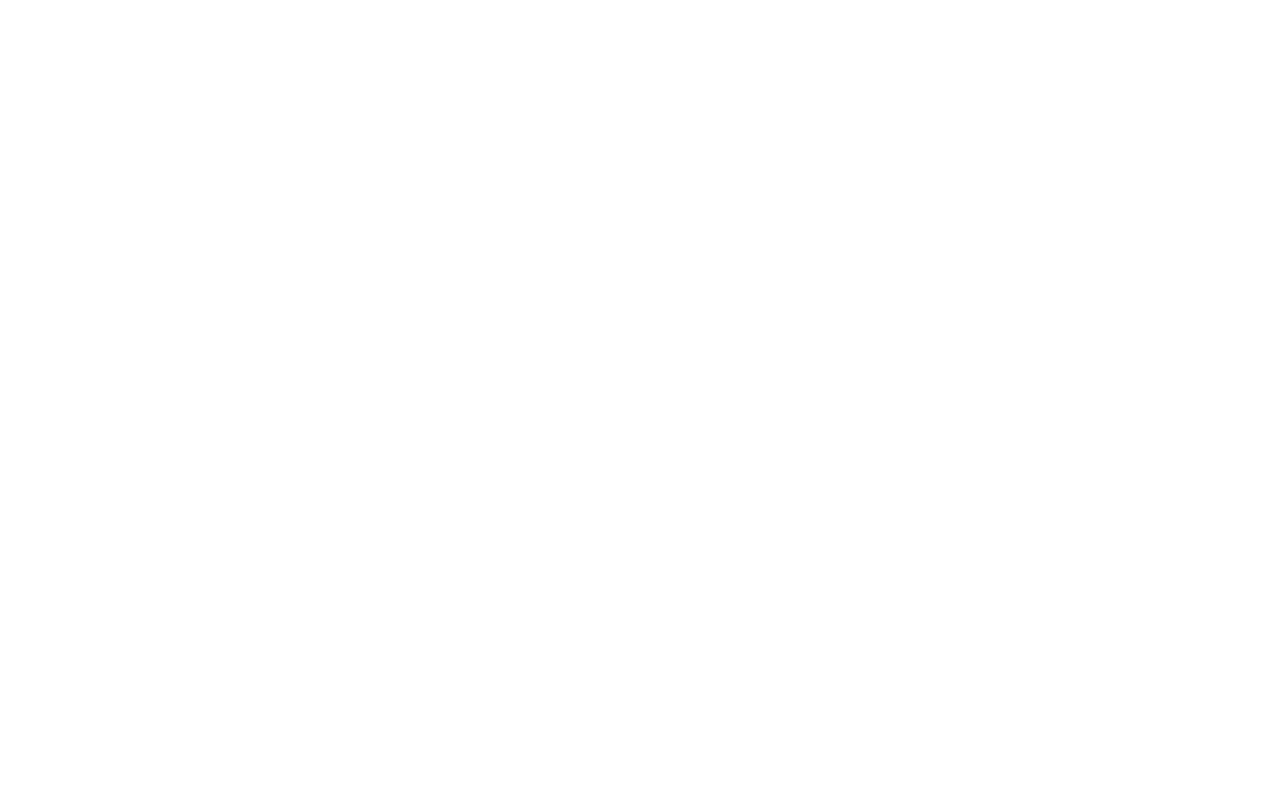
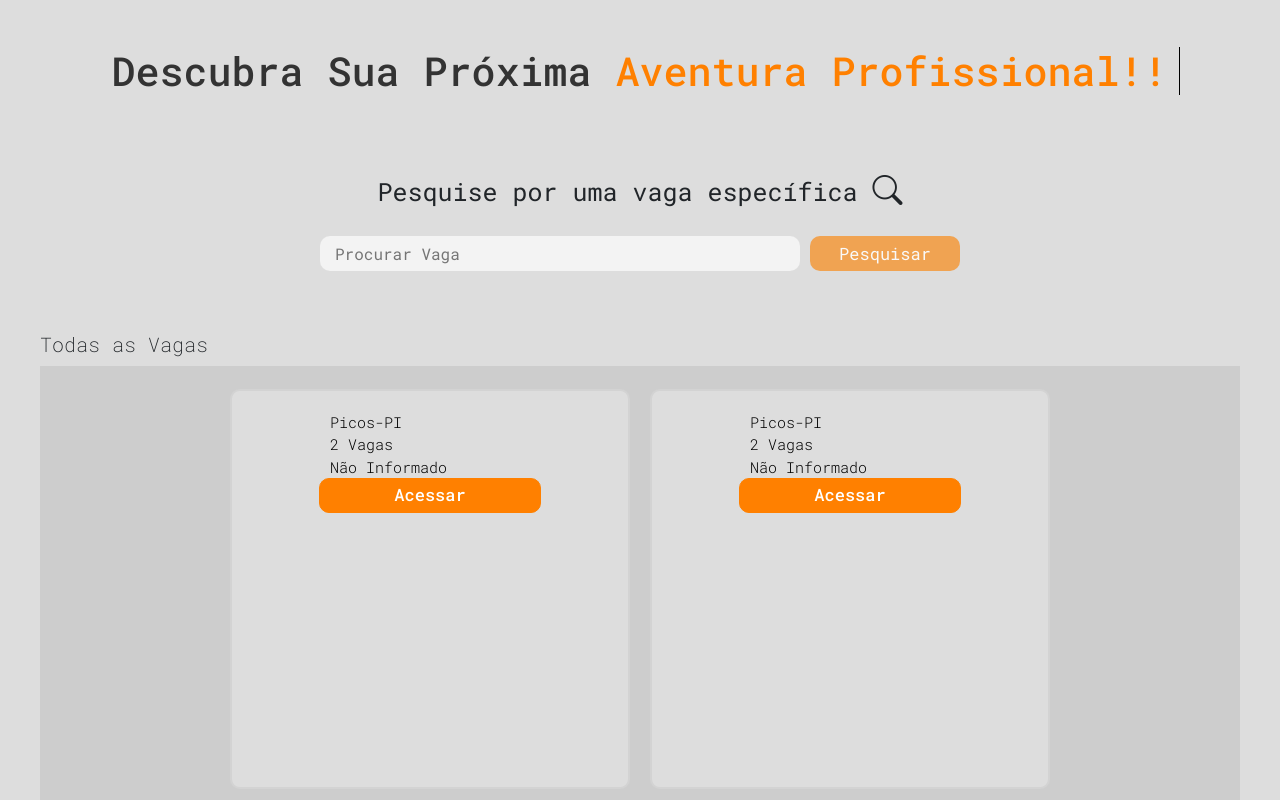
Before and after one commit to AugustoAlmondes/workfinder, a React (Vite) app: page /allvacany in a window 1280 px wide. Before the commit this address had no page. Shown: the part 180-980 px from the top of the page. Before the commit the page ends 800 px from the top, so only its background shows below. Built offline with nearby package versions, Linux system fonts and the light colour scheme.

Commit message:
Create Frame All Vacany

```diff
--- a/package.json
+++ b/package.json
@@ -17,6 +17,7 @@
     "pg": "^8.13.1",
     "react": "^18.3.1",
     "react-dom": "^18.3.1",
+    "react-icons": "^5.3.0",
     "react-router-dom": "^6.27.0",
     "react-toastify": "^10.0.6"
   },
--- a/src/components/Header.jsx
+++ b/src/components/Header.jsx
@@ -34,7 +34,7 @@
                             (
                                 <li className="l3 font-1 animate__animated animate__fadeIn animate__delay-1s">
                                     {/* Vagas */}
-                                    <Link to="/vacany">Vagas</Link>
+                                    <Link to="/allvacany">Vagas</Link>
                                 </li>
                             ) : (
                                 <li style={{ display: 'none' }}></li>
@@ -44,7 +44,7 @@
                     {(typeUser === 0 || typeUser === 2 || !fezLogin) &&
                         (
                             <li id="cadVaga" className="l4 font-1 animate__animated animate__fadeIn animate__delay-1s">
-                                <a id="cadVagaLink" href="cadEmpresa.html" target="_blank">Nova Vaga</a>
+                                <Link to="/vacany">Cadastrar Vaga</Link>
                             </li>
                         )
                     }
--- /dev/null
+++ b/src/components/Vacany.jsx
@@ -0,0 +1,28 @@
+// import { BiGeoAlt, BiBuilding, BiDollar } from 'react-icons/bi';
+// import { BiGeoAlt } from 'react-icons/bi';
+import '../styles/Vacany.css';
+
+export default function Vacany() {
+    return (
+        <>
+            <div className='card allvacany'>
+                <ul className="info-vaga">
+                    <li>
+                        {/* <BiGeoAlt size={16} /> */}
+                        Picos-PI
+                    </li>
+                    <li>
+                        {/* <BiBuilding size={16} /> */}
+                        2 Vagas
+                    </li>
+                    <li>
+                        {/* <BiDollar size={16} /> */}
+                        Não Informado
+                    </li>
+
+                    <h4 className="acessar-card">Acessar</h4>
+                </ul>
+            </div>
+        </>
+    );
+}
--- /dev/null
+++ b/src/pages/AllJobs.jsx
@@ -0,0 +1,47 @@
+import Footer from "../components/Footer";
+import Header from "../components/Header";
+import Vacany from "../components/Vacany";
+import '../styles/Vacany.css'
+
+import PropTypes from "prop-types";
+
+export default function AllVacany({ typeUser, fezLogin, handleLogout }) {
+    return (
+        <>
+        <Header typeUser={typeUser} fezLogin={fezLogin} handleLogout={handleLogout} />
+            <main>
+                <div className="titulo-pagina-vaga">
+                    <h1>Descubra Sua Próxima <span>Aventura Profissional!!</span></h1>
+                </div>
+                <div className="pesquisa-vaga">
+                    <h2>Pesquise por uma <span>vaga específica</span> <label htmlFor="pesquisa-vaga"><i
+                        className="bi bi-search"></i></label></h2>
+                    <div className="container-pesquisa">
+                        <input className="input-vaga" type="text" name="pesquisa-vaga" id="pesquisa-vaga"
+                            placeholder="Procurar Vaga" />
+
+                        <button className="botao-pesquisa-vaga">Pesquisar</button>
+                    </div>
+                </div>
+
+                <h4 className="subtitulo-vaga">Todas as Vagas</h4>
+                <div className="grid-vagas">
+                    <Vacany />
+                    <Vacany />
+                    <Vacany />
+                    <Vacany />
+                    <Vacany />
+                    <Vacany />
+                </div>
+            </main>
+
+            <Footer/>
+        </>
+    );
+}
+
+AllVacany.prototype = {
+    typeUser: PropTypes.string.isRequired,
+    fezLogin: PropTypes.bool.isRequired,
+    handleLogout: PropTypes.func.isRequired
+}
--- a/src/pages/App.jsx
+++ b/src/pages/App.jsx
@@ -5,6 +5,7 @@
 
 import { BrowserRouter as Router, Route, Routes } from 'react-router-dom';
 import { useState } from 'react';
+import AllVacany from './AllJobs';
 
 function App() {
 
@@ -12,7 +13,14 @@
     const [fezLogin, setFezLogin] = useState(false); //True para logado e falso para deslogado
     const [typeUser, setTypeUser] = useState(1); //0 para empresa, 1 para usuário, 2 para adm
 
+    function handleLogout() {
+        setFezLogin(false);
+        setTypeUser(2);
 
+        localStorage.removeItem('fezLogin');
+        localStorage.removeItem('typeUser');
+        window.location.reload();
+    }
 
     return (
 
@@ -22,9 +30,10 @@
             {/* <Login/> */}
             <Router>
                 <Routes>
-                    <Route path="/" element={<Home fezLogin={fezLogin} typeUser={typeUser} setFezLogin={setFezLogin} setTypeUser={setTypeUser} />} />
+                    <Route path="/" element={<Home fezLogin={fezLogin} typeUser={typeUser} setFezLogin={setFezLogin} setTypeUser={setTypeUser} handleLogout={handleLogout}/>} />
                     <Route path="/login" element={<Login setFezLogin={setFezLogin} setTypeUser={setTypeUser} />} />
-                    <Route path="/vacany" element={<JobForms />} />
+                    <Route path="/vacany" element={<JobForms typeUser={typeUser} fezLogin={fezLogin} handleLogout={handleLogout} />} />
+                    <Route path="/allvacany" element={<AllVacany typeUser={typeUser} fezLogin={fezLogin} handleLogout={handleLogout}/>} />
                 </Routes>
             </Router>
         </>
--- a/src/pages/Home.jsx
+++ b/src/pages/Home.jsx
@@ -19,16 +19,7 @@
 
 
 
-export default function Home({fezLogin, typeUser, setFezLogin, setTypeUser}) {
-
-    function handleLogout() {
-        setFezLogin(false);
-        setTypeUser(1);
-
-        localStorage.removeItem('fezLogin');
-        localStorage.removeItem('typeUser');
-        window.location.reload();
-    }
+export default function Home({fezLogin, typeUser, setFezLogin, setTypeUser, handleLogout}) {
 
     useEffect(() => {
         const savedLogin = localStorage.getItem('fezLogin');
@@ -279,5 +270,6 @@
     fezLogin: PropTypes.bool.isRequired,
     typeUser: PropTypes.number.isRequired,
     setTypeUser: PropTypes.func.isRequired,
-    setFezLogin: PropTypes.func.isRequired
+    setFezLogin: PropTypes.func.isRequired,
+    handleLogout: PropTypes.func.isRequired
 }
--- a/src/pages/JobForms.jsx
+++ b/src/pages/JobForms.jsx
@@ -1,10 +1,14 @@
 import Footer from '../components/Footer';
 import Header from '../components/Header';
+
+import PropTypes from 'prop-types'
 import '../styles/JobForms.css'
-export default function JobForms() {
+
+
+export default function JobForms( { typeUser, fezLogin, handleLogout } ) {
     return (
         <>
-            <Header/>
+            <Header typeUser={typeUser} fezLogin={fezLogin} handleLogout={handleLogout} />
             <main className='jobforms'>
                 <div id="add-form-container" className="container">
                     <div className="row">
@@ -121,3 +125,9 @@
         </>
     );
 }
+
+JobForms.prototype = {
+    typeUser: PropTypes.string.isRequired,
+    fezLogin: PropTypes.bool.isRequired,
+    handleLogout: PropTypes.func.isRequired
+}
--- /dev/null
+++ b/src/styles/Vacany.css
@@ -0,0 +1,135 @@
+* {
+    margin: 0;
+    padding: 0;
+
+}
+
+body {
+    background-color: rgb(221, 221, 221);
+}
+
+.titulo-pagina-vaga
+{
+    margin-top: 80px;
+    text-align: center;
+    display: flex;
+    align-items: center;
+    justify-content: center;
+    font-family: Roboto Mono, sans-serif;
+
+    span{
+        color: var(--cor-1);
+    }
+
+    h1{
+        width: 27em;
+        display: inline;
+        font-size: 40px;
+        /* font-size: 2em; */
+        color: #333;
+        white-space: nowrap;
+        overflow: hidden;
+        border-right: 1px solid;
+        /* width: 0; */
+        animation: typing 4s steps(30, end) forwards, blink-caret 0.75s step-end infinite;
+    }
+}
+
+@keyframes typing {
+    from { width: 0; }
+    to { width:27em; }
+}
+
+@keyframes blink-caret {
+    from, to { border-color: transparent; }
+    50% { border-color: black; }
+}
+
+
+.pesquisa-vaga {
+    height: 200px;
+
+    display: flex;
+    align-items: center;
+    justify-content: center;
+    flex-direction: column;
+    font-family: Roboto Mono, sans-serif;
+
+    h2{
+        font-size: 25px;
+        font-weight: 400;
+        margin-bottom: 20px;
+    }
+}
+
+.container-pesquisa .input-vaga {
+    height: 35px;
+    width: 30rem;
+    border-radius: 10px;
+    background-color: rgb(243, 243, 243);
+    padding: 0 15px;
+}
+
+.container-pesquisa {
+    display: flex;
+    justify-content: center;
+    align-items: center;
+    gap: 10px;
+}
+
+.container-pesquisa label {
+    margin: 0;
+}
+
+.pesquisa-vaga .bi-search {
+    font-size: 30px;
+}
+
+.botao-pesquisa-vaga {
+    border-radius: 10px;
+    width: 150px;
+    height: 35px;
+
+    font-size: 17px;
+    text-align: center;
+    border-radius: 10px;
+    transition: .1s;
+    background-color: var(--cor0);
+}
+
+.botao-pesquisa-vaga:hover {
+    background-color: var(--cor-2);
+    cursor: pointer;
+}
+
+.grid-vagas
+{
+    margin: 40px;
+    margin-top: 0;
+    padding: 20px;
+    border: 3px solid rgb(205, 205, 205);
+    border-bottom: 0 transparent;
+    height: max-content;
+    background-color: rgb(205, 205, 205);
+
+    display: grid;
+    place-content: center;
+    gap: 20px;
+    grid-template-columns: repeat(auto-fit, minmax(300px,400px));
+}
+
+.allvacany{
+    background-color: rgb(221, 221, 221);
+    color: black;
+    border: 2px solid rgb(211, 211, 211);
+}
+
+.subtitulo-vaga{
+    display: inline-block;
+    margin:10px 40px;
+    font-size: 20px;
+    font-weight: 200;
+    font-family: Roboto Mono, sans-serif;
+}
+
+/* CARD DE VAGAS */
```
Also changed, not shown: 1 other file (tests, documents, lock files or other folders).
